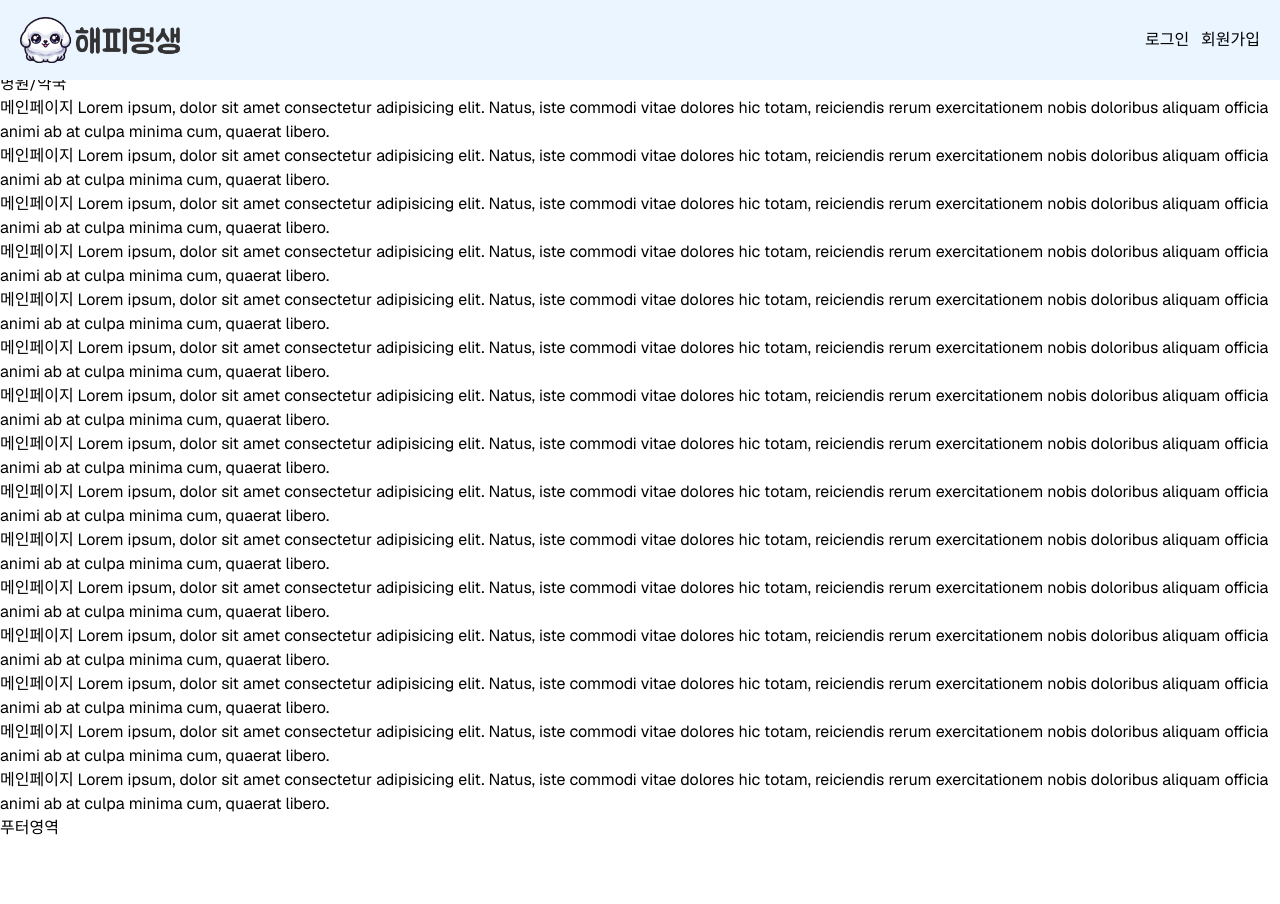
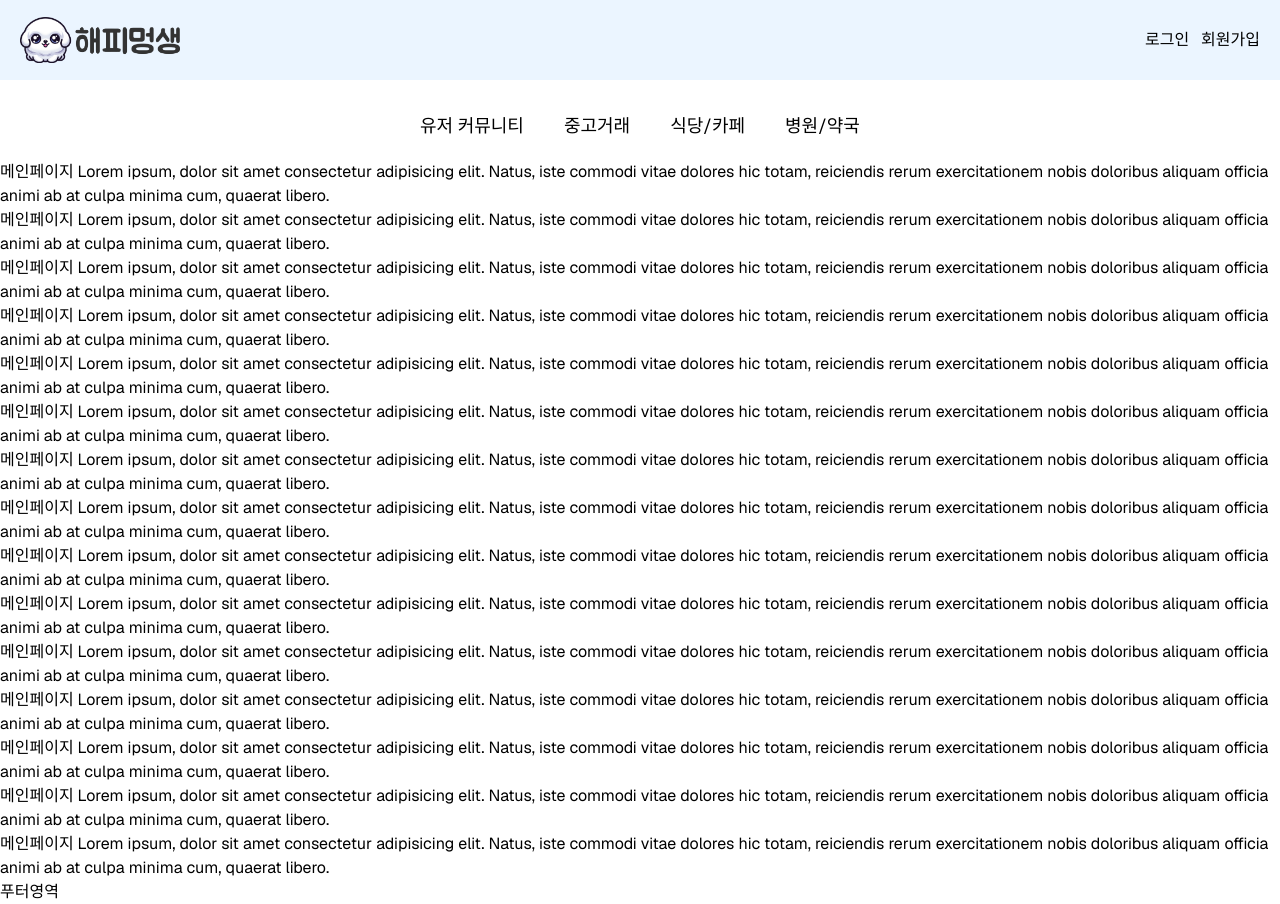
Before and after one commit to HappyMungLife/HappyMungLife, a Next.js app: page / in a window 1280 px wide. Before the commit the page ends 840 px from the top, so only its background shows below. Built offline with nearby package versions, Linux system fonts and the light colour scheme.

Commit message:
Feat: nav 기능 완료

```diff
--- a/app/_components/layout/Header.tsx
+++ b/app/_components/layout/Header.tsx
@@ -11,10 +11,12 @@ export default function Header() {
         </Link>
       </h1>
       <div>
-        <Link href="/" className="m-3">
+        <Link href="/" className="hover:text-primaryColor m-3">
           로그인
         </Link>
-        <Link href="/">회원가입</Link>
+        <Link href="/" className="hover:text-primaryColor">
+          회원가입
+        </Link>
       </div>
     </header>
   );
--- a/app/_components/layout/Nav.tsx
+++ b/app/_components/layout/Nav.tsx
@@ -3,18 +3,18 @@ import React from 'react';
 
 const Nav = () => {
   return (
-    <nav>
-      <ul>
-        <li>
+    <nav className="pt-28 pb-5">
+      <ul className="flex items-center justify-center gap-10 text-lg whitespace-nowrap">
+        <li className="hover:text-primaryColor">
           <Link href="/">유저 커뮤니티</Link>
         </li>
-        <li>
+        <li className="hover:text-primaryColor">
           <Link href="/">중고거래</Link>
         </li>
-        <li>
+        <li className="hover:text-primaryColor">
           <Link href="/">식당/카페</Link>
         </li>
-        <li>
+        <li className="hover:text-primaryColor">
           <Link href="/">병원/약국</Link>
         </li>
       </ul>
```
